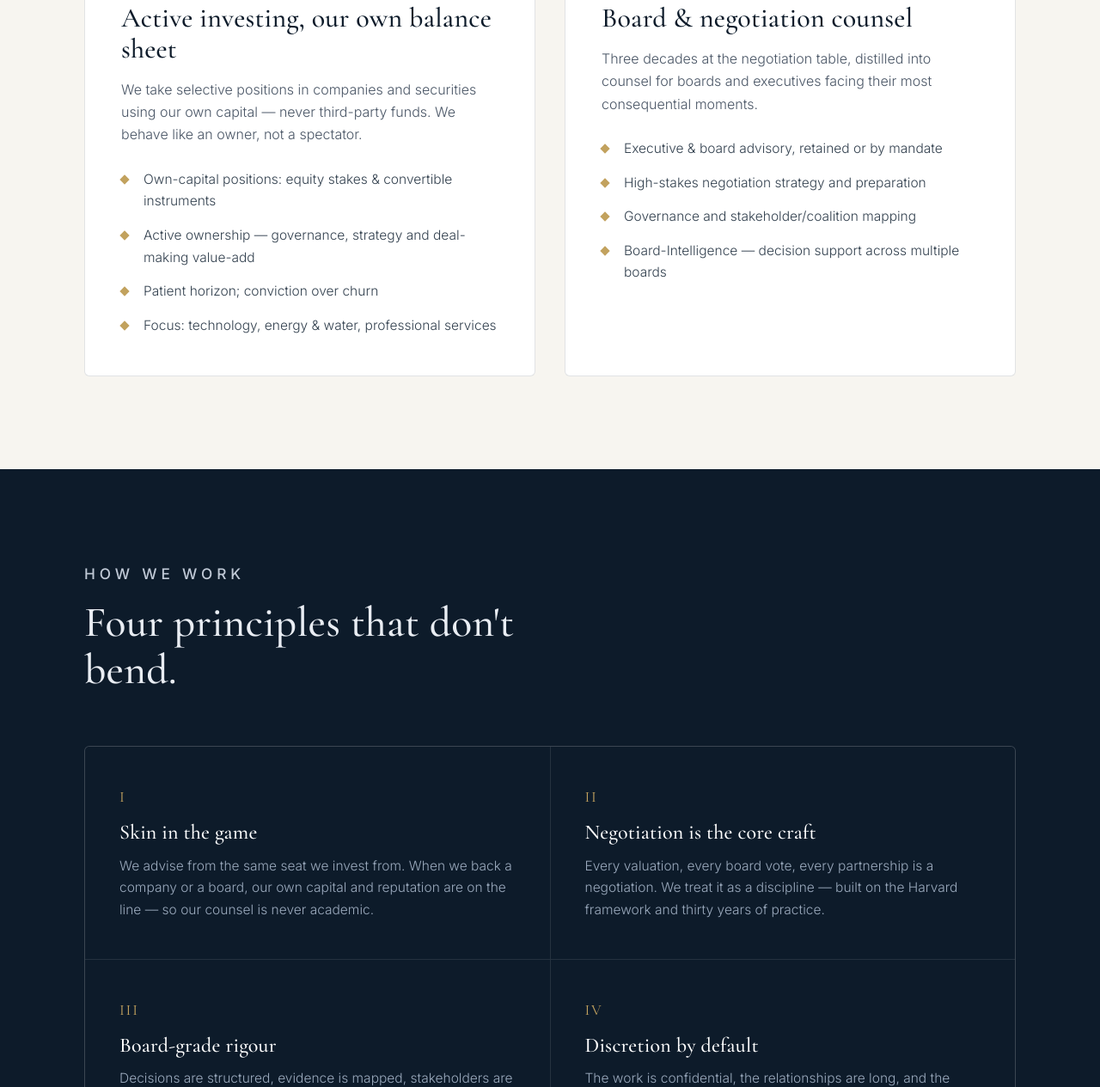
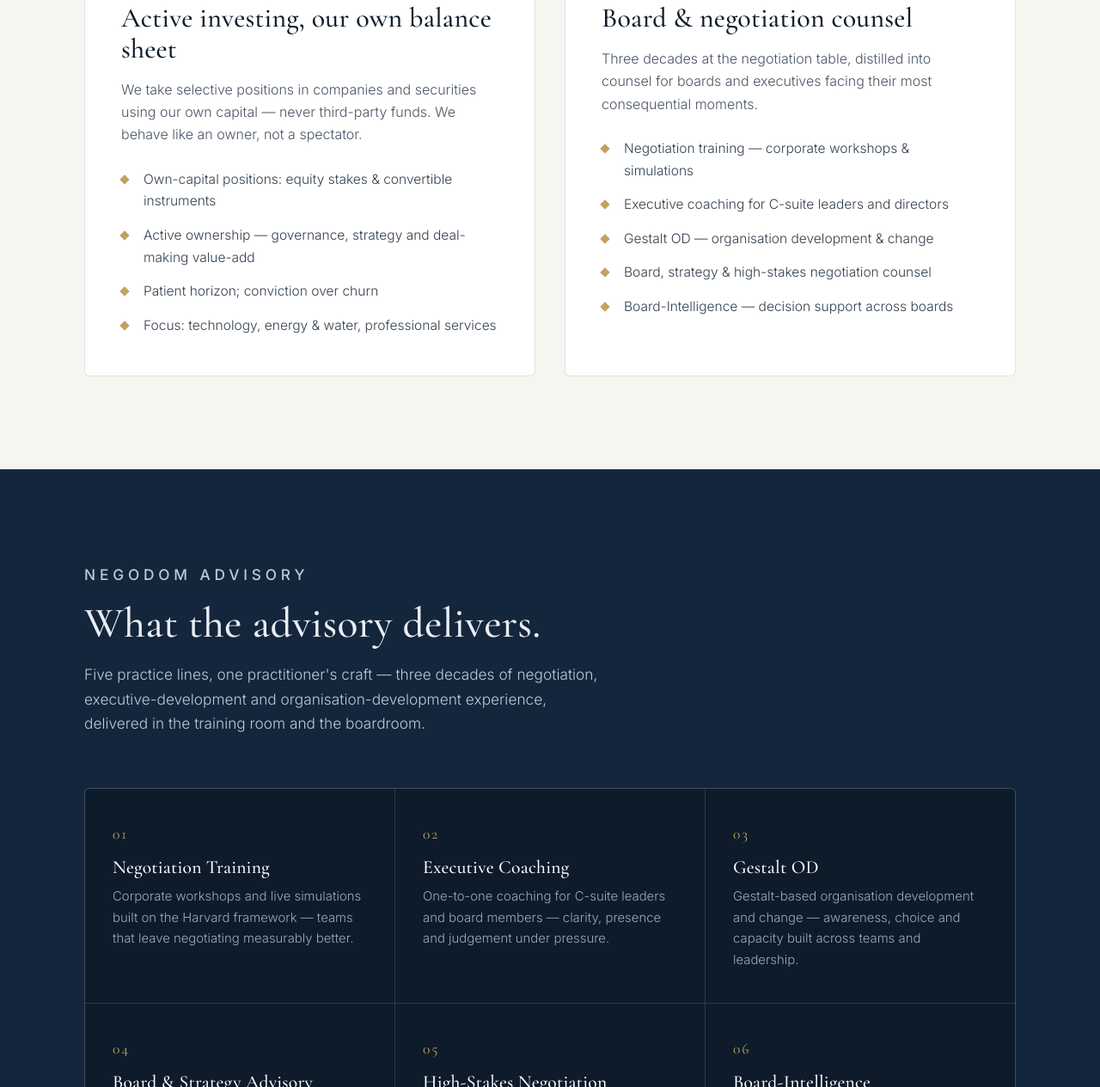
Before and after one commit to fbal23/negodom-website, a plain HTML site: page index.html in a window 1280 px wide. Shown: the part 1535-2800 px from the top of the page at 86% size. Drawn offline with nearby package versions, Linux system fonts and the light colour scheme.

Commit message:
feat: add negotiation training, executive coaching, Gestalt OD services
Co-Authored-By: Claude Opus 4.8 (1M context) <noreply@anthropic.com>

```diff
--- a/index.html
+++ b/index.html
@@ -91,6 +91,15 @@
   .principle h3{font-size:1.5rem;margin:14px 0 12px;color:#fff}
   .principle p{color:var(--muted);font-size:.97rem}
 
+  /* SERVICES */
+  #services{background:var(--ink-2);border-top:1px solid var(--line)}
+  .svc-grid{display:grid;grid-template-columns:repeat(3,1fr);gap:1px;background:var(--line);border:1px solid var(--line);border-radius:6px;overflow:hidden}
+  .svc{background:var(--ink);padding:38px 32px;transition:.3s}
+  .svc:hover{background:var(--ink-3)}
+  .svc .ic{font-family:var(--serif);font-size:1.1rem;color:var(--gold);letter-spacing:.1em}
+  .svc h3{font-size:1.35rem;color:#fff;margin:12px 0 10px}
+  .svc p{color:var(--muted);font-size:.93rem}
+
   /* BOARD INTELLIGENCE FEATURE */
   #intel{background:linear-gradient(180deg,var(--ink-3),var(--ink-2))}
   .feature{display:grid;grid-template-columns:1.05fr .95fr;gap:60px;align-items:center}
@@ -139,7 +148,7 @@
     .nav-links a{padding:16px 28px;width:100%}
     .burger{display:flex}
     .stats .wrap{grid-template-columns:1fr 1fr;gap:34px 20px}
-    .pillars,.feature,#approach .grid,.contact-grid{grid-template-columns:1fr}
+    .pillars,.feature,#approach .grid,.contact-grid,.svc-grid{grid-template-columns:1fr}
     .feature .panel{order:-1}
     section{padding:74px 0}
     .hero{padding:140px 0 80px}
@@ -154,6 +163,7 @@
       <a href="#top" class="brand">Nego<span>dom</span></a>
       <div class="nav-links" id="navlinks">
         <a href="#pillars">What we do</a>
+        <a href="#services">Services</a>
         <a href="#approach">Approach</a>
         <a href="#intel">Board-Intelligence</a>
         <a href="#contact" class="nav-cta">Contact</a>
@@ -211,12 +221,32 @@
         <h3>Board &amp; negotiation counsel</h3>
         <p>Three decades at the negotiation table, distilled into counsel for boards and executives facing their most consequential moments.</p>
         <ul>
-          <li>Executive &amp; board advisory, retained or by mandate</li>
-          <li>High-stakes negotiation strategy and preparation</li>
-          <li>Governance and stakeholder/coalition mapping</li>
-          <li>Board-Intelligence — decision support across multiple boards</li>
+          <li>Negotiation training — corporate workshops &amp; simulations</li>
+          <li>Executive coaching for C-suite leaders and directors</li>
+          <li>Gestalt OD — organisation development &amp; change</li>
+          <li>Board, strategy &amp; high-stakes negotiation counsel</li>
+          <li>Board-Intelligence — decision support across boards</li>
         </ul>
       </div>
+    </div>
+  </div>
+</section>
+
+<!-- SERVICES -->
+<section id="services">
+  <div class="wrap">
+    <div class="sec-head reveal">
+      <p class="eyebrow">Negodom Advisory</p>
+      <h2>What the advisory delivers.</h2>
+      <p>Five practice lines, one practitioner's craft — three decades of negotiation, executive-development and organisation-development experience, delivered in the training room and the boardroom.</p>
+    </div>
+    <div class="svc-grid">
+      <div class="svc reveal"><div class="ic">01</div><h3>Negotiation Training</h3><p>Corporate workshops and live simulations built on the Harvard framework — teams that leave negotiating measurably better.</p></div>
+      <div class="svc reveal"><div class="ic">02</div><h3>Executive Coaching</h3><p>One-to-one coaching for C-suite leaders and board members — clarity, presence and judgement under pressure.</p></div>
+      <div class="svc reveal"><div class="ic">03</div><h3>Gestalt OD</h3><p>Gestalt-based organisation development and change — awareness, choice and capacity built across teams and leadership.</p></div>
+      <div class="svc reveal"><div class="ic">04</div><h3>Board &amp; Strategy Advisory</h3><p>Retained and mandate counsel on governance, strategy, and the stakeholder dynamics that decide the vote.</p></div>
+      <div class="svc reveal"><div class="ic">05</div><h3>High-Stakes Negotiation</h3><p>Hands-on preparation and strategy for the deals, partnerships and transitions that cannot be lost.</p></div>
+      <div class="svc reveal"><div class="ic">06</div><h3>Board-Intelligence</h3><p>Decision intelligence across three to eight boards — patterns, commitments and briefs, powered by MyBoards.</p></div>
     </div>
   </div>
 </section>
```
